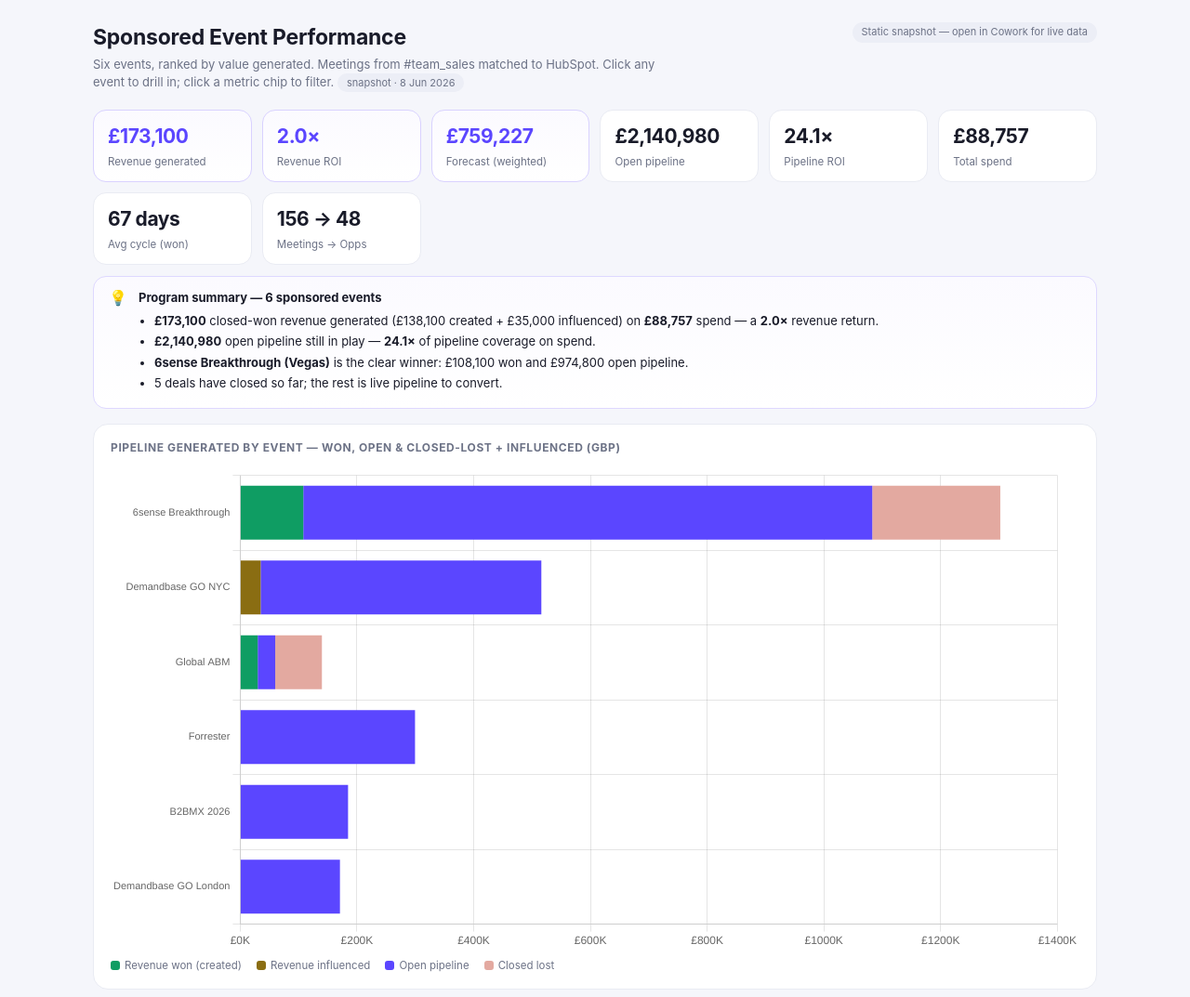
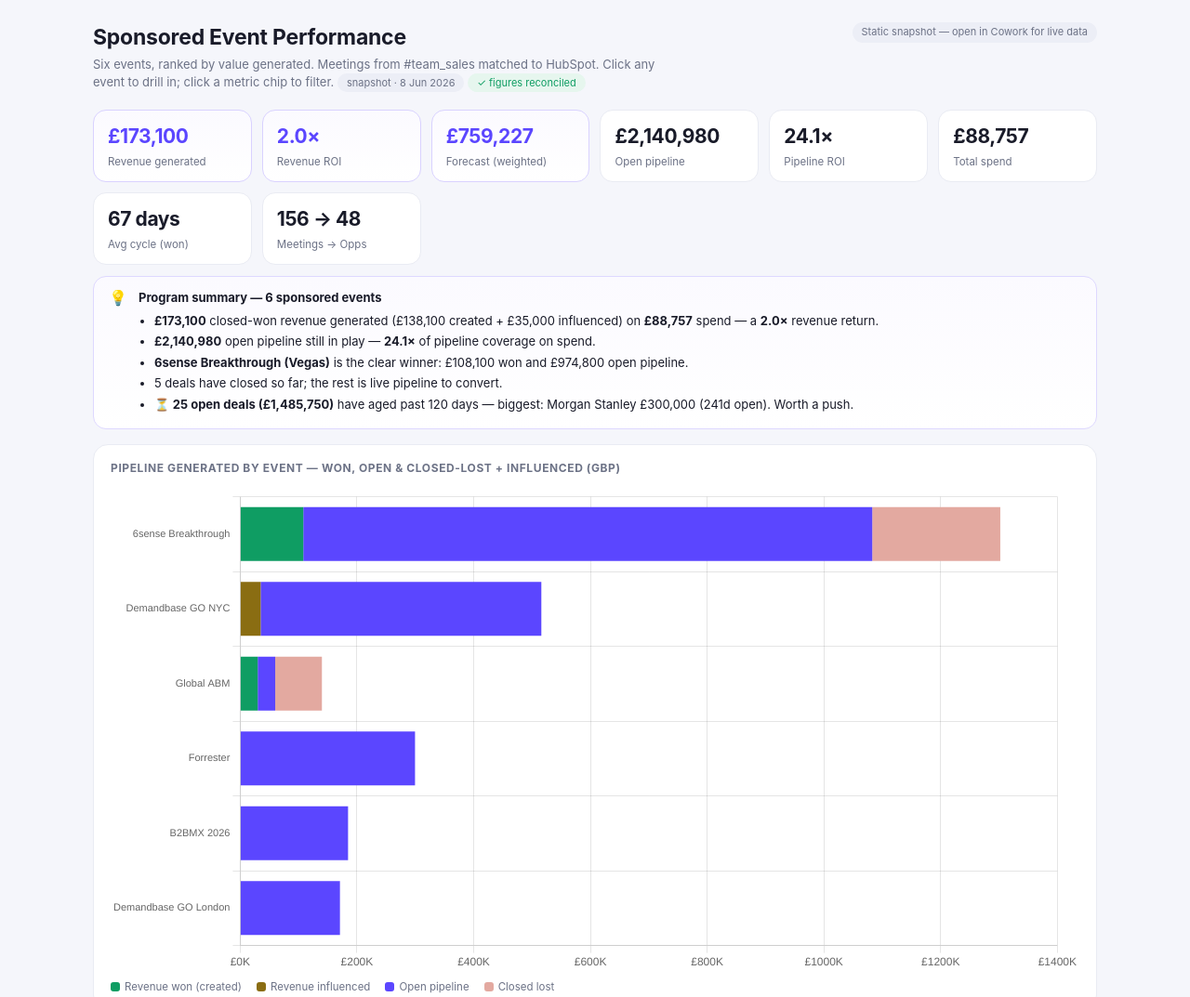
Before and after one commit to vincentplassard/event-dashboard, a website: page index.html in a window 1280 px wide. Shown: the top 1073 px of the page at 93% size. Drawn offline with nearby package versions, Linux system fonts and the light colour scheme.

Commit message:
Add files via upload

```diff
--- a/index.html
+++ b/index.html
@@ -123,7 +123,7 @@ td.num,th.num{text-align:right;font-variant-numeric:tabular-nums}
   <div class="head">
     <div>
       <h1>Sponsored Event Performance</h1>
-      <p class="sub">Six events, ranked by value generated. Meetings from #team_sales matched to HubSpot. Click any event to drill in; click a metric chip to filter. <span id="dataMode" class="badge">snapshot</span></p>
+      <p class="sub">Six events, ranked by value generated. Meetings from #team_sales matched to HubSpot. Click any event to drill in; click a metric chip to filter. <span id="dataMode" class="badge">snapshot</span> <span class="badge" style="background:var(--won-bg);color:var(--won)" title="Per-event figures sum to the KPI totals; deal counts match HubSpot; no duplicates, £0 deals, or missing close dates.">✓ figures reconciled</span></p>
     </div>
     <span class="badge" id="updated"></span>
   </div>
@@ -188,6 +188,10 @@ const days=(a,b)=>(a&&b)?Math.round((new Date(b)-new Date(a))/DAY):null;
 const mKey=d=>d?d.slice(0,7):null;
 const MON=['Jan','Feb','Mar','Apr','May','Jun','Jul','Aug','Sep','Oct','Nov','Dec'];
 const monthName=d=>{const s=d.slice(0,7),[y,m]=s.split('-');return MON[+m-1]+" '"+y.slice(2);};
+const TODAY=new Date().toISOString().slice(0,10);
+const STALE_DAYS=120;
+const isOpenDeal=x=>x.d&&!x.k&&!['won','lost'].includes((STAGE[x.s]||{}).c)&&DEALDATES[x.d];
+const dealAge=x=>isOpenDeal(x)?days(DEALDATES[x.d][0],TODAY):null;
 const MCP_TOOL="mcp__c34e6e55-fa86-485c-b431-f6f794e2deae__get_crm_objects";
 const STAGE={'453369561':{l:'Connected',c:'open'},'453369562':{l:'Discovery Call',c:'open'},'453369563':{l:'Demo Booked',c:'qual'},'987137259':{l:'Analysis',c:'qual'},'987137260':{l:'Pledge',c:'qual'},'453369564':{l:'Procurement',c:'qual'},'463138526':{l:'Contract Out',c:'qual'},'453369565':{l:'Closed Won',c:'won'},'453369567':{l:'Reach out later',c:'open'},'453369566':{l:'Closed Lost',c:'lost'},'1898711282':{l:'Rejected',c:'lost'},'2124887246':{l:'Opportunity identified',c:'open'},'2124894397':{l:'Analysis',c:'qual'},'2124887250':{l:'Pledge',c:'qual'},'2124887251':{l:'Closed Won',c:'won'},'2124887252':{l:'Closed Lost',c:'lost'}};
 // stage win-probabilities for weighted forecast
@@ -363,6 +367,7 @@ function render(){
   `<li><b>${gbp(PIPE)}</b> open pipeline still in play — <b>${pipeRoi}</b> of pipeline coverage on spend.</li>`+
   `<li><b>${top.name}</b> is the clear winner: ${gbp(tm.revGen)} won and ${gbp(tm.openPipe)} open pipeline.</li>`+
   `<li>${WON} deals have closed so far; the rest is live pipeline to convert.</li>`+
+  (function(){const ag=[];EVENTS.forEach(e=>e.accounts.forEach(x=>{const a=dealAge(x);if(a!=null&&a>STALE_DAYS)ag.push({a:x.a,amt:x.amt,age:a});}));ag.sort((p,q)=>q.amt-p.amt);const amt=ag.reduce((s,d)=>s+d.amt,0);return ag.length?`<li>⏳ <b>${ag.length} open deals (${gbp(amt)})</b> have aged past ${STALE_DAYS} days — biggest: ${ag[0].a} ${gbp(ag[0].amt)} (${ag[0].age}d open). Worth a push.</li>`:'';})()+
   `</ul></div>`;
 
  // rep leaderboard (attributed deals only)
@@ -411,7 +416,8 @@ function render(){
    html+=`<div class="roi"><div class="rb">Total pipeline generated <b>${gbp(m.pipeGen)}</b> = ${gbp(m.revCreated)} won + ${gbp(m.openPipe)} open + ${gbp(m.lostPipe)} closed-lost &nbsp;·&nbsp; Cost / meeting <b>${gbp(m.cost/m.meetings)}</b> &nbsp;·&nbsp; <b>£${m.perPound.toFixed(2)}</b> revenue per £1 spent</div></div>`;
    html+=`<div class="roi" style="padding-top:0"><div class="rb">Expected (weighted) revenue <b>${gbp(m.forecast)}</b> &nbsp;·&nbsp; Win rate <b>${m.winRate!=null?Math.round(m.winRate*100)+'%':'—'}</b> ${(m.won+m.lost)>0?`<span class="note">(${m.won} of ${m.won+m.lost} closed, ${m.open} open)</span>`:`<span class="note">(0 closed, ${m.open} open)</span>`} &nbsp;·&nbsp; Cost / opportunity <b>${m.costPerOpp!=null?gbp(m.costPerOpp):'—'}</b> &nbsp;·&nbsp; Cost / won deal <b>${m.costPerWon!=null?gbp(m.costPerWon):'—'}</b></div></div>`;
    const upcoming=ev.accounts.filter(x=>x.d&&!x.k&&!['won','lost'].includes((STAGE[x.s]||{}).c)&&DEALDATES[x.d]).map(x=>({a:x.a,d:DEALDATES[x.d][1]})).sort((p,q)=>p.d.localeCompare(q.d))[0];
-   html+=`<div class="roi" style="padding-top:0"><div class="rb">Avg sales cycle (won) <b>${m.wonCycle?m.wonCycle+' days':'— (no wins yet)'}</b> &nbsp;·&nbsp; Expected ROI break-even <b>${breakEvenMonth(ev)}</b>${upcoming?` &nbsp;·&nbsp; Next expected close <b>${monthName(upcoming.d)}</b> <span class="note">(${upcoming.a})</span>`:''}</div></div>`;
+   const evAging=ev.accounts.filter(x=>dealAge(x)>STALE_DAYS);
+   html+=`<div class="roi" style="padding-top:0"><div class="rb">Avg sales cycle (won) <b>${m.wonCycle?m.wonCycle+' days':'— (no wins yet)'}</b> &nbsp;·&nbsp; Expected ROI break-even <b>${breakEvenMonth(ev)}</b>${upcoming?` &nbsp;·&nbsp; Next expected close <b>${monthName(upcoming.d)}</b> <span class="note">(${upcoming.a})</span>`:''}${evAging.length?` &nbsp;·&nbsp; <span style="color:var(--lost)">⏳ ${evAging.length} aging &gt;${STALE_DAYS}d</span>`:''}</div></div>`;
    if(COSTMETA[ev.id])html+=`<div class="roi" style="padding-top:0"><span class="note">Budget: ${COSTMETA[ev.id]}</span></div>`;
    // chips
    const counts={won:0,open:0,lost:0,inf:0,none:0};
@@ -434,7 +440,7 @@ function render(){
      <td>${x.d?`<a href="${dealUrl(x.d)}" target="_blank" rel="noopener">View deal ↗</a>`:'<span class="note">—</span>'}</td>
      <td>${x.o||'—'}</td><td>${statusPill(x)}</td>
      <td class="num">${x.amt?gbp(x.amt):'—'}</td>
-     <td>${x.note?`<span class="note">${x.note}</span>`:''}</td></tr>`;
+     <td>${(dealAge(x)>STALE_DAYS)?`<span class="flag warn" title="Open ${dealAge(x)} days without closing">⏳ ${dealAge(x)}d</span> `:''}${x.note?`<span class="note">${x.note}</span>`:''}</td></tr>`;
    html+=rows.length?`<div class="tablewrap"><table><thead><tr><th>Account</th><th>Deal</th><th>Owner</th><th>Status</th><th class="num">Amount</th><th></th></tr></thead><tbody>${rows.map(row).join('')}</tbody></table></div>`:'<div class="empty">No accounts in this view.</div>';
    body.innerHTML=html;el.appendChild(body);
    el.querySelector('.evt-h').addEventListener('click',()=>{ev._open=!el.classList.contains('open');el.classList.toggle('open');});
```
